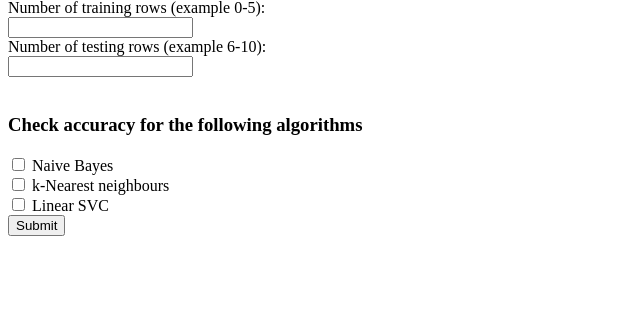
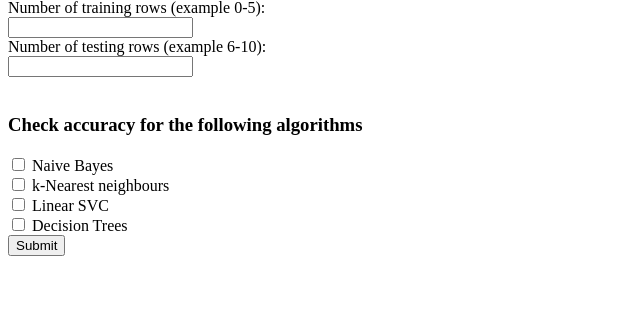
Before and after one commit to VBhat97/CSVAnalyzer, a Flask app: template templates/form_action.html in a window 1280 px wide. Shown: the part 184-506 px from the top of the page, without its empty margins (0-640 px from the left). Run offline with Flask 2, Linux system fonts and the light colour scheme; the template is opened without the code that fills it, so the values that code supplies are empty.

Commit message:
frontend for decision trees

```diff
--- a/templates/form_action.html
+++ b/templates/form_action.html
@@ -13,5 +13,7 @@
     <label for="kNN"> k-Nearest neighbours</label><br>
     <input type="checkbox" id="svc" value="SVC" name="options">
     <label for="svc"> Linear SVC</label><br>
+    <input type="checkbox" id="dtree" value="dtree" name="options">
+    <label for="dtree"> Decision Trees</label><br>
     <input type="submit" value="Submit">
 </form>
```
